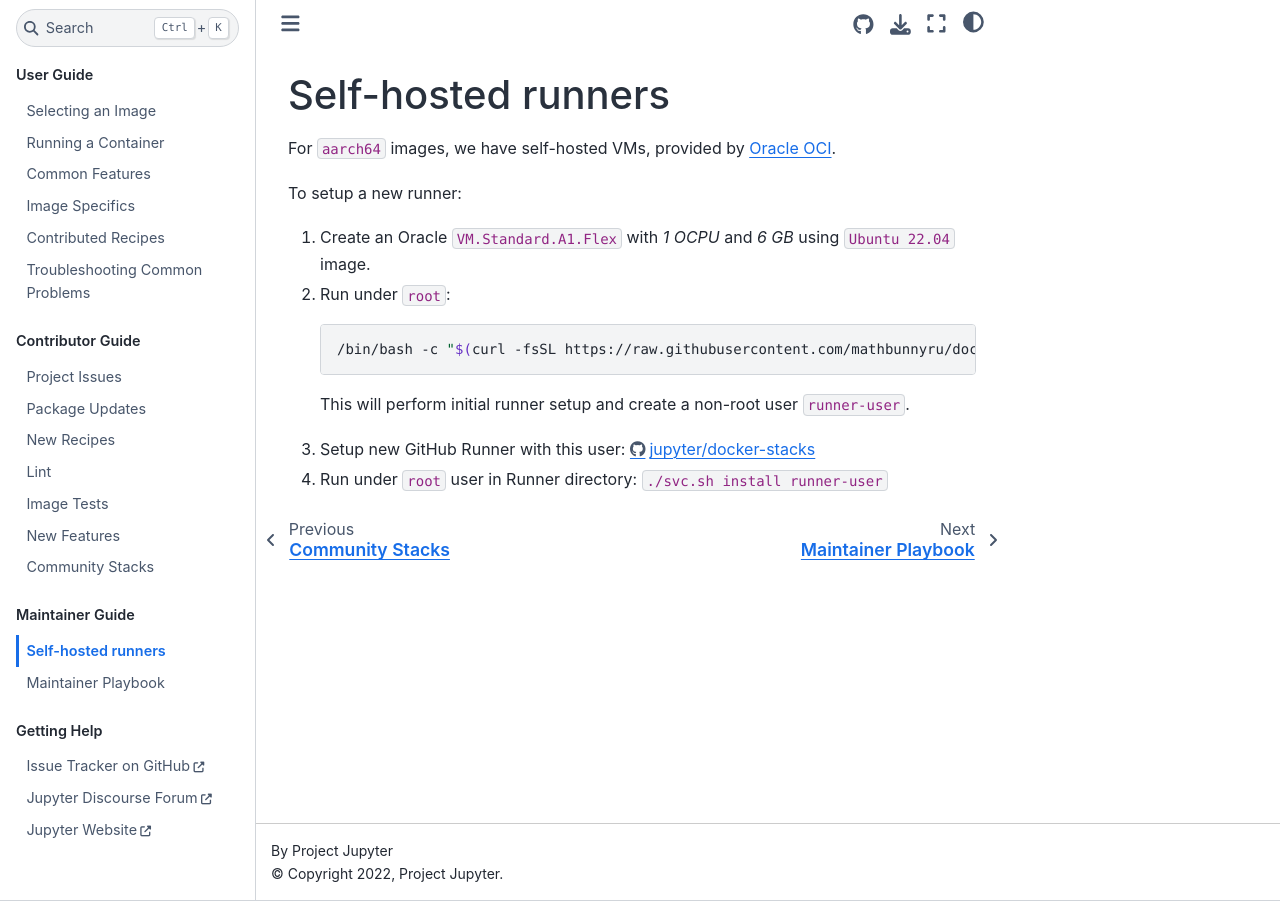
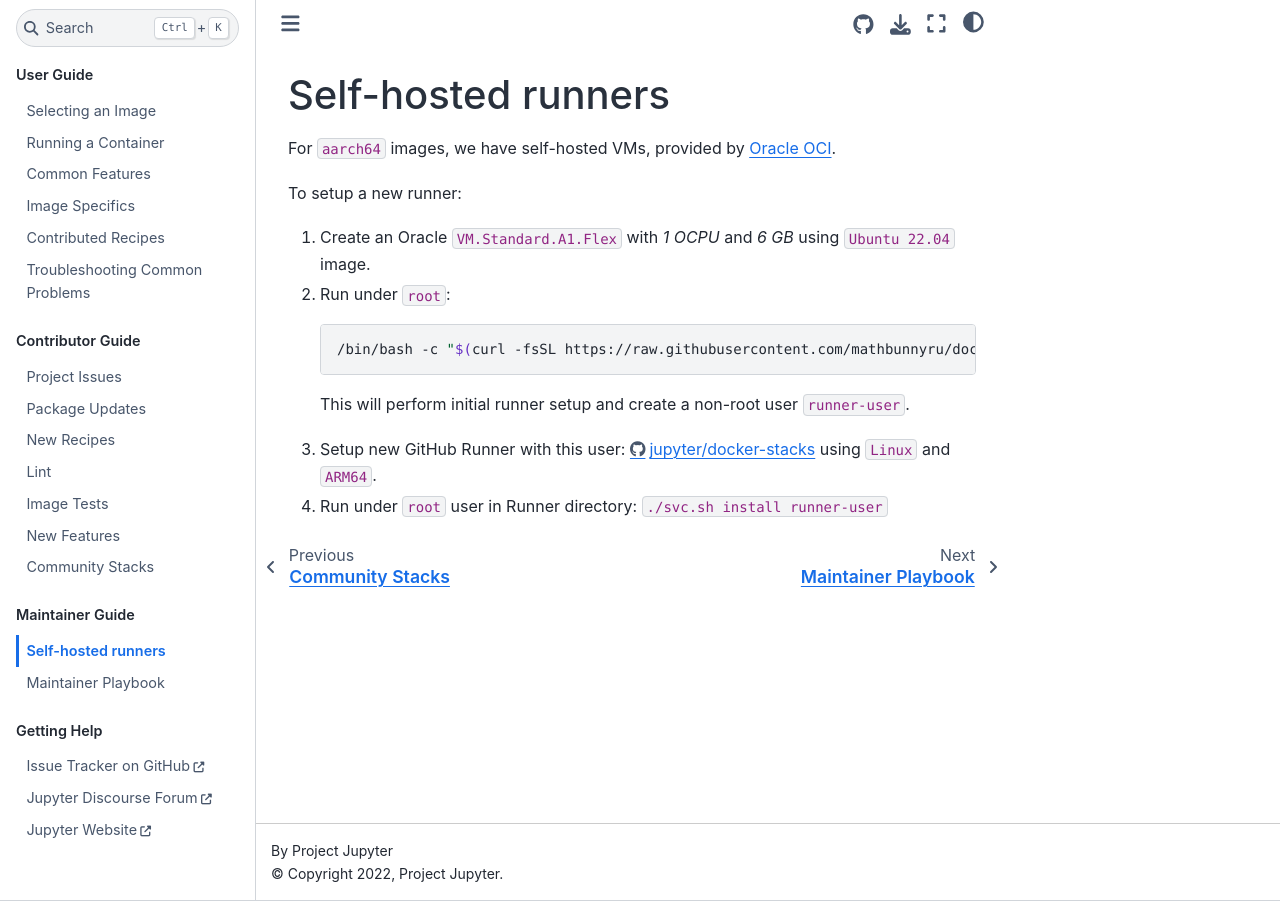
Before and after one commit to jupyter/docker-stacks, a Sphinx documentation site: the page built from docs/maintaining/aarch64-runner.md, in a window 1280 px wide. Built offline with Sphinx 7.4.7 and the Sphinx Book theme 1.1.4, drawn with Linux system fonts in a browser that asks for light colours.

Commit message:
Better docs

```diff
--- a/docs/maintaining/aarch64-runner.md
+++ b/docs/maintaining/aarch64-runner.md
@@ -13,5 +13,5 @@
 
    This will perform initial runner setup and create a non-root user `runner-user`.
 
-3. Setup new GitHub Runner with this user: <https://github.com/jupyter/docker-stacks/settings/actions/runners/new>
+3. Setup new GitHub Runner with this user: <https://github.com/jupyter/docker-stacks/settings/actions/runners/new> using `Linux` and `ARM64`.
 4. Run under `root` user in Runner directory: `./svc.sh install runner-user`
```
